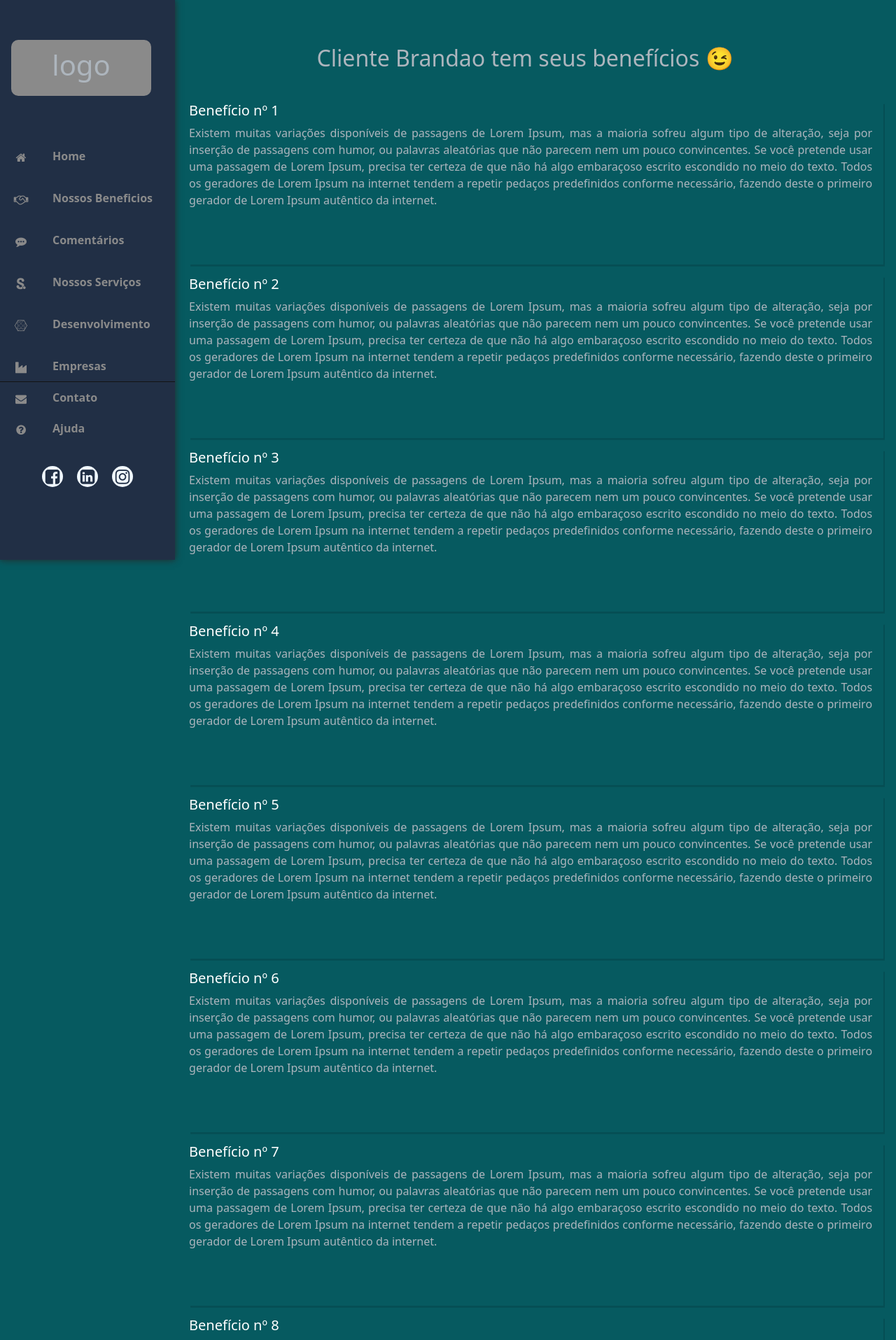
After one commit to MatheusBrandao525/Projeto-BancoBrando, a PHP site: page /beneficio.php in a window 1280 px wide. The commit adds this page. Shown: the top 1915 px of the page at 70% size. Run offline with PHP 8.4, Linux system fonts and the light colour scheme.

Commit message:
Alterações 19/04/22

```diff
--- a/assets/css/min.css
+++ b/assets/css/min.css
@@ -430,10 +430,6 @@ nav.menu>ul>a:hover{
     list-style: none;
 }
 
-.cadicon{
-    top: 0 !important;
-}
-
 .menulateral ul>li>a{
     align-items: center;
     color: #8a8a8a;
@@ -499,3 +495,54 @@ nav.menu>ul>a:hover{
     padding-left: 0 !important;
     margin-top: 15px;
 }
+
+
+.beneficios{
+    width: 100%;
+    height: 100%;
+    display: grid;
+    justify-content: left;
+    padding-left: 2rem;
+    margin-top: 2rem;
+}
+
+.tituloDash{
+    display: flex;
+    justify-content: center;
+}
+
+.btnvoltar{
+    width: 100%;
+}
+
+.volta{
+    width: 250px;
+    height: 40px;
+    background-color: #212F45 ;
+}
+
+.beneficio{
+    display: block !important;
+    height: 100%;
+}
+
+.inicioB{
+    height: 50px;
+}
+
+.homeBeneficio{
+    height: 100%;
+}
+
+.beneficioP{
+    box-shadow: 0.125em 0.175em 0 0 rgba(0, 0, 0, 0.125);
+    text-align: justify;
+    margin-bottom: 1rem;
+    padding-bottom: 4rem;
+    padding-right: 1rem;
+}
+
+.titulobeneficio{
+    color: white;
+
+}
--- /dev/null
+++ b/beneficio.php
@@ -0,0 +1,112 @@
+<!DOCTYPE html>
+<html lang="pt-br">
+<head>
+	<meta charset="UTF-8">
+	<meta http-equiv="X-UA-Compatible" content="IE=edge">
+	<meta name="viewport" content="width=device-width, initial-scale=1.0">
+	<link href="https://cdn.jsdelivr.net/npm/bootstrap@5.0.2/dist/css/bootstrap.min.css" rel="stylesheet" integrity="sha384-EVSTQN3/azprG1Anm3QDgpJLIm9Nao0Yz1ztcQTwFspd3yD65VohhpuuCOmLASjC" crossorigin="anonymous">
+	<script src="https://cdn.jsdelivr.net/npm/bootstrap@5.0.2/dist/js/bootstrap.bundle.min.js" integrity="sha384-MrcW6ZMFYlzcLA8Nl+NtUVF0sA7MsXsP1UyJoMp4YLEuNSfAP+JcXn/tWtIaxVXM" crossorigin="anonymous"></script>
+
+	<!--link da font awesome-->
+	<link rel="stylesheet" href="https://cdnjs.cloudflare.com/ajax/libs/font-awesome/4.7.0/css/font-awesome.min.css">
+	<!--link do estilo css-->
+	<link rel="stylesheet" href="assets/css/min.css">
+	<title>Benefícios</title>
+</head>
+<body class="paginicialCad padbottom">
+	<div class="container">
+		<nav class="menu centrogrid">
+				<div class="logoDash">
+					<h1>logo</h1>
+				</div>
+			<ul class="ulmenu">
+
+                <li class="lista minipad">
+					<a href="index.php"><i class="fa fa-home cadicon"></i><span class="span-menu">Home</span></a>
+				</li>
+                <li class="lista minipad">
+					<a href="beneficio.php"><i class="fa fa-handshake-o cadicon"></i><span class="span-menu">Nossos beneficios</span></a>
+				</li>
+				<li class="minipad">
+					<a href="comentario.php"><i class="fa fa-commenting cadicon"></i><span class="span-menu">Comentários</span></a>
+				</li>
+				<li class="lista minipad">
+					<a href="servicos.php"><i class="fa fa-scribd cadicon"></i><span class="span-menu">Nossos serviços</span></a>
+				</li>
+				<li class="lista minipad">
+					<a href="develop.php"><i class="fa fa-connectdevelop cadicon"></i><span class="span-menu">Desenvolvimento</span></a>
+				</li>
+				<li class="lista minipad">
+					<a href="empresa.php"><i class="fa fa-industry cadicon"></i><span class="span-menu">Empresas</span></a>
+				</li>
+				<li class="bordertop">
+					<a href="contato.php"><i class="fa fa-envelope cadicon"></i><span class="span-menu">Contato</span></a>
+				</li>
+				<li>
+					<a href="ajuda.php"><i class="fa fa-question-circle cadicon"></i><span class="span-menu">Ajuda</span></a>
+				</li>
+                <div class="centro padtop">
+                    <a href="" class="linkbool"><div class="bool centro"><i class="fa fa-facebook-square icon" aria-hidden="true"></i></div></a>
+                    <a href="" class="linkbool"><div class="bool centro"><i class="fa fa-linkedin-square icon" aria-hidden="true"></i></div></a>
+                    <a href="" class="linkbool"><div class="bool centro"><i class="fa fa-instagram icon" aria-hidden="true"></i></div></a>
+                </div>
+			</ul>
+		</nav>
+		<div class="home homeBeneficio padtop2 magbottom">
+
+            <section class="beneficio w100">
+                <div class="inicioB w100">
+                    <h3 class="titulo tituloDash">Cliente Brandao tem seus benefícios 😉</h3>
+                </div>
+					<div class="beneficios">
+						<div class="beneficioP">
+							<h5 class="titulobeneficio">Benefício nº 1</h5>
+							<p>Existem muitas variações disponíveis de passagens de Lorem Ipsum, mas a maioria sofreu algum tipo de alteração, seja por inserção de passagens com humor, ou palavras aleatórias que não parecem nem um pouco convincentes. Se você pretende usar uma passagem de Lorem Ipsum, precisa ter certeza de que não há algo embaraçoso escrito escondido no meio do texto. Todos os geradores de Lorem Ipsum na internet tendem a repetir pedaços predefinidos conforme necessário, fazendo deste o primeiro gerador de Lorem Ipsum autêntico da internet.</p>
+						</div>
+						<div class="beneficioP">
+							<h5 class="titulobeneficio">Benefício nº 2</h5>
+							<p>Existem muitas variações disponíveis de passagens de Lorem Ipsum, mas a maioria sofreu algum tipo de alteração, seja por inserção de passagens com humor, ou palavras aleatórias que não parecem nem um pouco convincentes. Se você pretende usar uma passagem de Lorem Ipsum, precisa ter certeza de que não há algo embaraçoso escrito escondido no meio do texto. Todos os geradores de Lorem Ipsum na internet tendem a repetir pedaços predefinidos conforme necessário, fazendo deste o primeiro gerador de Lorem Ipsum autêntico da internet.</p>
+						</div>
+						<div class="beneficioP">
+							<h5 class="titulobeneficio">Benefício nº 3</h5>
+							<p>Existem muitas variações disponíveis de passagens de Lorem Ipsum, mas a maioria sofreu algum tipo de alteração, seja por inserção de passagens com humor, ou palavras aleatórias que não parecem nem um pouco convincentes. Se você pretende usar uma passagem de Lorem Ipsum, precisa ter certeza de que não há algo embaraçoso escrito escondido no meio do texto. Todos os geradores de Lorem Ipsum na internet tendem a repetir pedaços predefinidos conforme necessário, fazendo deste o primeiro gerador de Lorem Ipsum autêntico da internet.</p>
+						</div>
+						<div class="beneficioP">
+							<h5 class="titulobeneficio">Benefício nº 4</h5>
+							<p>Existem muitas variações disponíveis de passagens de Lorem Ipsum, mas a maioria sofreu algum tipo de alteração, seja por inserção de passagens com humor, ou palavras aleatórias que não parecem nem um pouco convincentes. Se você pretende usar uma passagem de Lorem Ipsum, precisa ter certeza de que não há algo embaraçoso escrito escondido no meio do texto. Todos os geradores de Lorem Ipsum na internet tendem a repetir pedaços predefinidos conforme necessário, fazendo deste o primeiro gerador de Lorem Ipsum autêntico da internet.</p>
+						</div>
+						<div class="beneficioP">
+							<h5 class="titulobeneficio">Benefício nº 5</h5>
+							<p>Existem muitas variações disponíveis de passagens de Lorem Ipsum, mas a maioria sofreu algum tipo de alteração, seja por inserção de passagens com humor, ou palavras aleatórias que não parecem nem um pouco convincentes. Se você pretende usar uma passagem de Lorem Ipsum, precisa ter certeza de que não há algo embaraçoso escrito escondido no meio do texto. Todos os geradores de Lorem Ipsum na internet tendem a repetir pedaços predefinidos conforme necessário, fazendo deste o primeiro gerador de Lorem Ipsum autêntico da internet.</p>
+						</div>
+						<div class="beneficioP">
+							<h5 class="titulobeneficio">Benefício nº 6</h5>
+							<p>Existem muitas variações disponíveis de passagens de Lorem Ipsum, mas a maioria sofreu algum tipo de alteração, seja por inserção de passagens com humor, ou palavras aleatórias que não parecem nem um pouco convincentes. Se você pretende usar uma passagem de Lorem Ipsum, precisa ter certeza de que não há algo embaraçoso escrito escondido no meio do texto. Todos os geradores de Lorem Ipsum na internet tendem a repetir pedaços predefinidos conforme necessário, fazendo deste o primeiro gerador de Lorem Ipsum autêntico da internet.</p>
+						</div>
+						<div class="beneficioP">
+							<h5 class="titulobeneficio">Benefício nº 7</h5>
+							<p>Existem muitas variações disponíveis de passagens de Lorem Ipsum, mas a maioria sofreu algum tipo de alteração, seja por inserção de passagens com humor, ou palavras aleatórias que não parecem nem um pouco convincentes. Se você pretende usar uma passagem de Lorem Ipsum, precisa ter certeza de que não há algo embaraçoso escrito escondido no meio do texto. Todos os geradores de Lorem Ipsum na internet tendem a repetir pedaços predefinidos conforme necessário, fazendo deste o primeiro gerador de Lorem Ipsum autêntico da internet.</p>
+						</div>
+						<div class="beneficioP">
+							<h5 class="titulobeneficio">Benefício nº 8</h5>
+							<p>Existem muitas variações disponíveis de passagens de Lorem Ipsum, mas a maioria sofreu algum tipo de alteração, seja por inserção de passagens com humor, ou palavras aleatórias que não parecem nem um pouco convincentes. Se você pretende usar uma passagem de Lorem Ipsum, precisa ter certeza de que não há algo embaraçoso escrito escondido no meio do texto. Todos os geradores de Lorem Ipsum na internet tendem a repetir pedaços predefinidos conforme necessário, fazendo deste o primeiro gerador de Lorem Ipsum autêntico da internet.</p>
+						</div>
+						<div class="beneficioP">
+							<h5 class="titulobeneficio">Benefício nº 9</h5>
+							<p>Existem muitas variações disponíveis de passagens de Lorem Ipsum, mas a maioria sofreu algum tipo de alteração, seja por inserção de passagens com humor, ou palavras aleatórias que não parecem nem um pouco convincentes. Se você pretende usar uma passagem de Lorem Ipsum, precisa ter certeza de que não há algo embaraçoso escrito escondido no meio do texto. Todos os geradores de Lorem Ipsum na internet tendem a repetir pedaços predefinidos conforme necessário, fazendo deste o primeiro gerador de Lorem Ipsum autêntico da internet.</p>
+						</div>
+						<div class="beneficioP">
+							<h5 class="titulobeneficio">Benefício nº 10</h5>
+							<p>Existem muitas variações disponíveis de passagens de Lorem Ipsum, mas a maioria sofreu algum tipo de alteração, seja por inserção de passagens com humor, ou palavras aleatórias que não parecem nem um pouco convincentes. Se você pretende usar uma passagem de Lorem Ipsum, precisa ter certeza de que não há algo embaraçoso escrito escondido no meio do texto. Todos os geradores de Lorem Ipsum na internet tendem a repetir pedaços predefinidos conforme necessário, fazendo deste o primeiro gerador de Lorem Ipsum autêntico da internet.</p>
+						</div>
+
+					</div>
+
+            </section>
+        </div>
+	</div>
+
+
+
+</body>
+</html>
--- a/cadastrar.php
+++ b/cadastrar.php
@@ -100,7 +100,7 @@
 							</div>
 						</div>
 					</div>
-                        <button type="submit" class="entrar magtop">Solicitar conta</button>
+                        <button type="submit" class="entrar magtop2">Solicitar conta</button>
                     </form>
                 <div class="links">
                     <a href="index.php" class="formcadastro magtop magbottom centro entrar"><Button class="entrar">Voltar</Button></a>
--- a/index.php
+++ b/index.php
@@ -26,7 +26,7 @@
 					<a href="index.php"><i class="fa fa-home"></i><span class="span-menu">Home</span></a>
 				</li>
                 <li class="lista minipad">
-					<a href="baneficio.php"><i class="fa fa-bar-chart"></i><span class="span-menu">Nossos beneficios</span></a>
+					<a href="beneficio.php"><i class="fa fa-bar-chart"></i><span class="span-menu">Nossos beneficios</span></a>
 				</li>
 				<li class="minipad">
 					<a href="comentario.php"><i class="fa fa-commenting"></i><span class="span-menu">Comentários</span></a>
@@ -67,7 +67,7 @@
                     <input type="password" required>
                     <button type="submit" class="entrar">Entrar</button>
                 </form>
-                <div class="links bordertop">
+                <div class="links centrogrid bordertop">
                     <h4 class="padtop">Ainda não tem uma conta?</h4>
                     <a href="cadastrar.php" class="formcadastro centro magtop"><Button class="entrar">Criar uma conta</Button></a>
                 </div>
```
Also changed, not shown: dashboard.php (+7 -7 lines).
